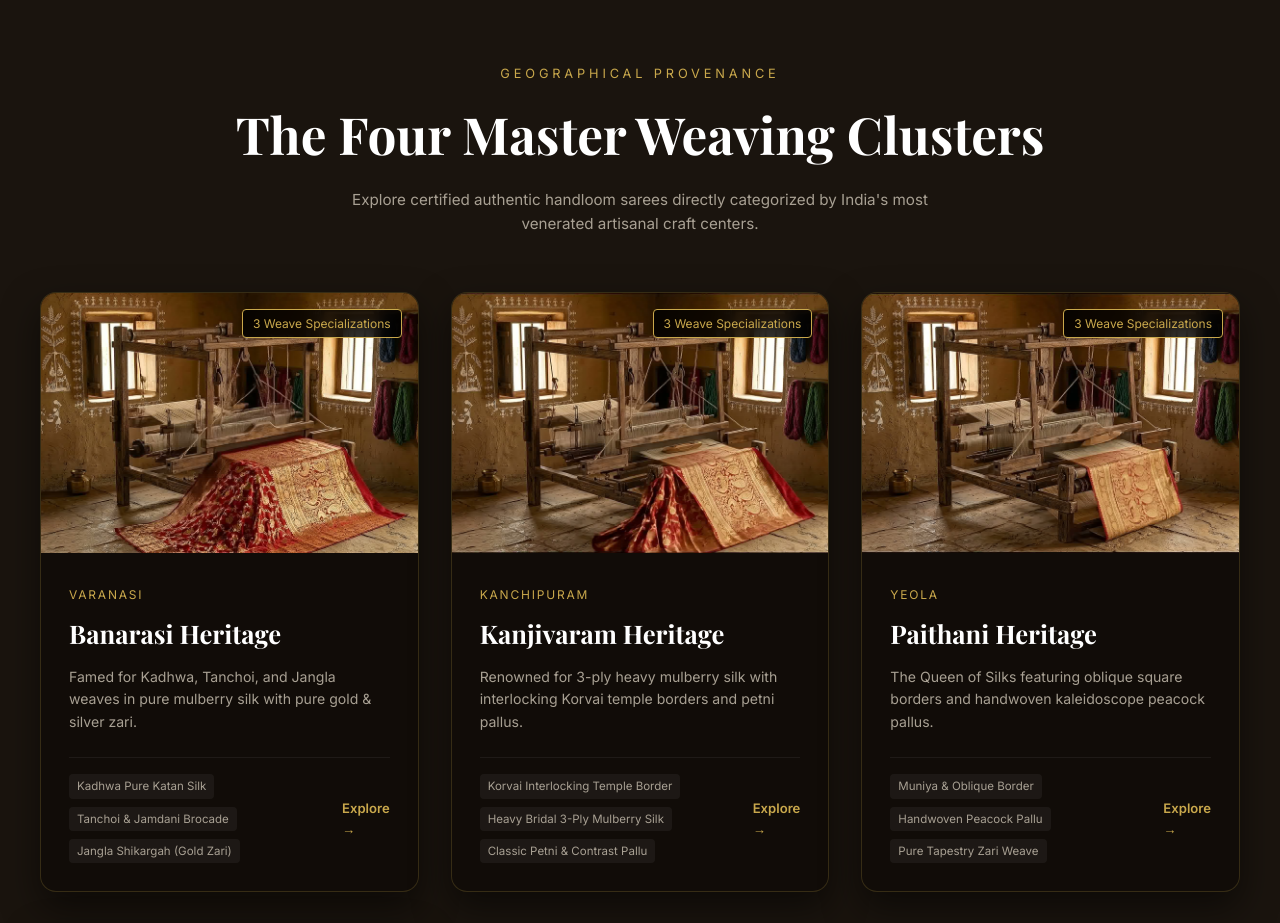
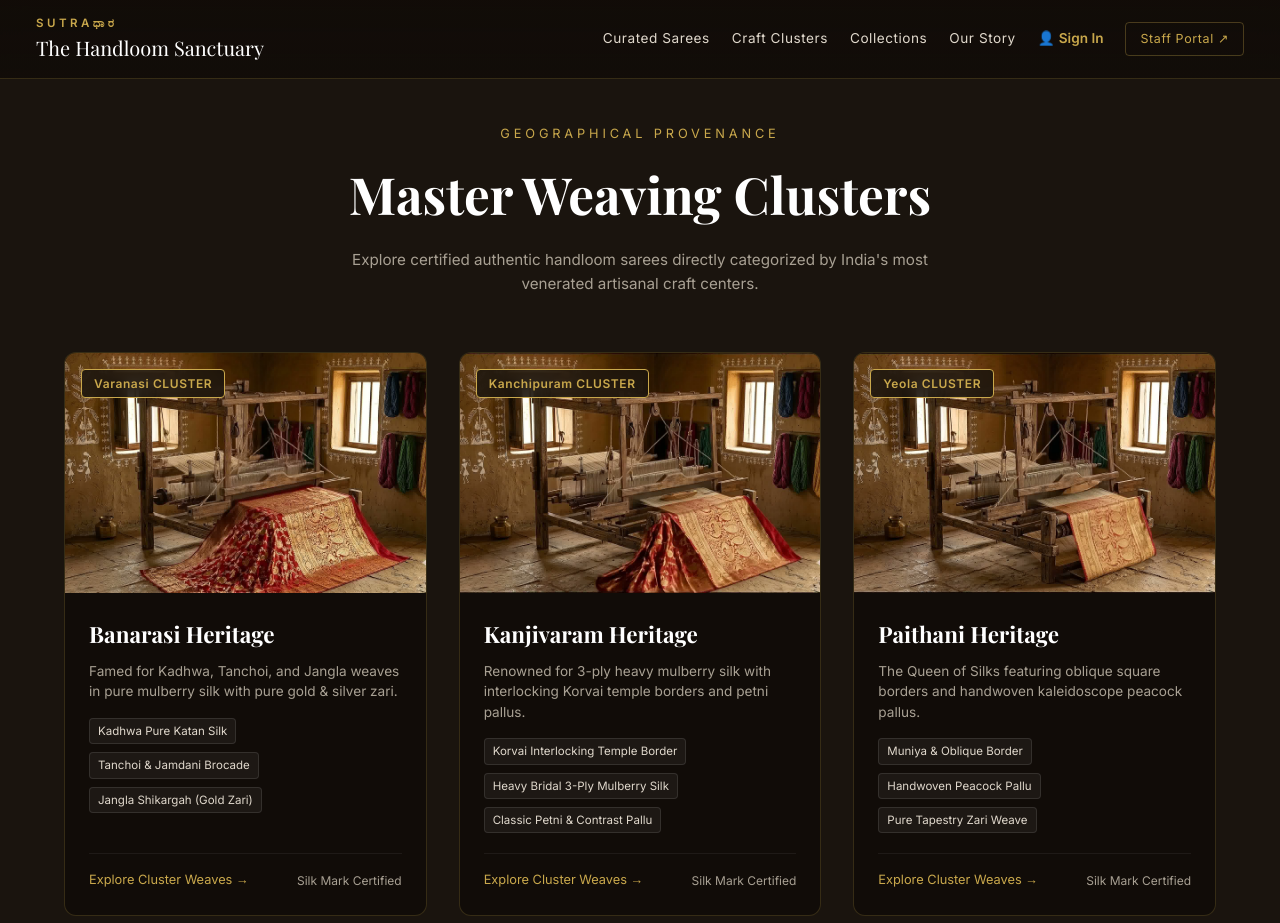
Before and after one commit to mspurushothama2011/sutradara, a Next.js app in the folder frontend/: page /categories in a window 1280 px wide. Shown: the top 923 px of the page. Built offline with nearby package versions, Linux system fonts and the light colour scheme; no server answers.

Commit message:
fix: restore persistent top navigation bar across account, orders, categories, and collections pages

```diff
--- a/frontend/src/app/categories/page.tsx
+++ b/frontend/src/app/categories/page.tsx
@@ -3,6 +3,7 @@
 import { useState, useEffect } from 'react';
 import Link from 'next/link';
 import { apiRequest } from '@/lib/api';
+import LandingNavbar from '@/components/landing/LandingNavbar';
 
 interface SubCategory {
   id: string;
@@ -58,21 +59,9 @@ const FALLBACK_CLUSTERS = [
       { id: '9', name: 'Pure Tapestry Zari Weave', slug: 'pure-tapestry-zari-weave' },
     ],
   },
-  {
-    id: 'chanderi',
-    name: 'Chanderi Heritage',
-    region: 'Chanderi',
-    image: '/frames/ezgif-frame-120.jpg',
-    description: 'Featherlight tissue silks and sheer organza drapes woven with delicate gold meenakari butis.',
-    subCategories: [
-      { id: '10', name: 'Featherlight Tissue & Organza', slug: 'featherlight-tissue-organza' },
-      { id: '11', name: 'Gold & Silver Meenakari Butis', slug: 'gold-silver-meenakari-butis' },
-      { id: '12', name: 'Classic Chanderi Katan Silk', slug: 'classic-chanderi-katan-silk' },
-    ],
-  },
 ];
 
-export default function CategoriesPage() {
+export default function CraftCategoriesPage() {
   const [categories, setCategories] = useState<Category[]>(FALLBACK_CLUSTERS);
   const [isLoading, setIsLoading] = useState(true);
 
@@ -93,15 +82,18 @@ export default function CategoriesPage() {
   }, []);
 
   return (
-    <div style={{ minHeight: '100vh', background: 'var(--bg)', color: '#fff', padding: '60px 24px' }}>
-      <div style={{ maxWidth: '1200px', margin: '0 auto' }}>
+    <div style={{ minHeight: '100vh', background: 'var(--bg)', color: '#fff' }}>
+      {/* Universal Storefront Navigation */}
+      <LandingNavbar />
+
+      <div style={{ paddingTop: '120px', paddingBottom: '80px', paddingLeft: '24px', paddingRight: '24px', maxWidth: '1200px', margin: '0 auto' }}>
         {/* Header */}
         <div style={{ textAlign: 'center', marginBottom: '56px' }}>
           <span style={{ fontSize: '0.8rem', letterSpacing: '0.3em', color: 'var(--gold)', textTransform: 'uppercase' }}>
             GEOGRAPHICAL PROVENANCE
           </span>
           <h1 style={{ fontFamily: 'var(--font-display)', fontSize: 'clamp(2.2rem, 4vw, 3.4rem)', color: '#fff', marginTop: '8px' }}>
-            The Four Master Weaving Clusters
+            Master Weaving Clusters
           </h1>
           <p style={{ maxWidth: '640px', margin: '12px auto 0', color: 'var(--text-dim)', fontSize: '0.95rem' }}>
             Explore certified authentic handloom sarees directly categorized by India&apos;s most venerated artisanal craft centers.
@@ -118,15 +110,14 @@ export default function CategoriesPage() {
                 textDecoration: 'none',
                 background: 'var(--bg-deep)',
                 border: '1px solid rgba(201, 168, 76, 0.2)',
-                borderRadius: '16px',
+                borderRadius: '12px',
                 overflow: 'hidden',
                 display: 'flex',
                 flexDirection: 'column',
-                transition: 'transform 0.3s ease, border-color 0.3s ease',
-                boxShadow: '0 16px 36px rgba(0,0,0,0.5)',
+                transition: 'all 0.3s ease',
               }}
             >
-              <div style={{ position: 'relative', height: '260px', overflow: 'hidden' }}>
+              <div style={{ position: 'relative', height: '240px', overflow: 'hidden' }}>
                 <img
                   src={cluster.image || '/frames/ezgif-frame-240.jpg'}
                   alt={cluster.name}
@@ -136,43 +127,68 @@ export default function CategoriesPage() {
                   style={{
                     position: 'absolute',
                     top: '16px',
-                    right: '16px',
-                    padding: '4px 10px',
-                    background: 'rgba(0,0,0,0.8)',
-                    backdropFilter: 'blur(6px)',
+                    left: '16px',
+                    padding: '4px 12px',
+                    background: 'rgba(26, 20, 14, 0.85)',
+                    backdropFilter: 'blur(8px)',
                     border: '1px solid var(--gold)',
                     color: 'var(--gold)',
                     fontSize: '0.75rem',
+                    fontWeight: 600,
                     borderRadius: '4px',
+                    letterSpacing: '0.05em',
                   }}
                 >
-                  {cluster.subCategories?.length || 3} Weave Specializations
+                  {cluster.region} CLUSTER
                 </span>
               </div>
 
-              <div style={{ padding: '28px', flex: 1, display: 'flex', flexDirection: 'column', justifyContent: 'space-between' }}>
+              <div style={{ padding: '24px', flex: 1, display: 'flex', flexDirection: 'column', justifyContent: 'space-between' }}>
                 <div>
-                  <span style={{ fontSize: '0.75rem', color: 'var(--gold)', letterSpacing: '0.15em', textTransform: 'uppercase' }}>
-                    {cluster.region}
-                  </span>
-                  <h2 style={{ fontFamily: 'var(--font-display)', fontSize: '1.6rem', color: '#fff', margin: '6px 0 12px' }}>
+                  <h3 style={{ fontFamily: 'var(--font-display)', fontSize: '1.4rem', color: '#fff' }}>
                     {cluster.name}
-                  </h2>
-                  <p style={{ fontSize: '0.88rem', color: 'var(--text-dim)', lineHeight: 1.6 }}>
+                  </h3>
+                  <p style={{ color: 'var(--text-dim)', fontSize: '0.85rem', marginTop: '8px', lineHeight: 1.5 }}>
                     {cluster.description}
                   </p>
+
+                  {/* SubCategory Pills (Enforced Max 3) */}
+                  {cluster.subCategories && cluster.subCategories.length > 0 && (
+                    <div style={{ display: 'flex', flexWrap: 'wrap', gap: '8px', marginTop: '16px' }}>
+                      {cluster.subCategories.slice(0, 3).map((sub) => (
+                        <span
+                          key={sub.id}
+                          style={{
+                            fontSize: '0.72rem',
+                            padding: '3px 8px',
+                            background: 'rgba(255, 255, 255, 0.05)',
+                            border: '1px solid rgba(255, 255, 255, 0.1)',
+                            borderRadius: '4px',
+                            color: '#e0d8cc',
+                          }}
+                        >
+                          {sub.name}
+                        </span>
+                      ))}
+                    </div>
+                  )}
                 </div>
 
-                <div style={{ marginTop: '24px', paddingTop: '16px', borderTop: '1px solid rgba(255,255,255,0.06)', display: 'flex', justifyContent: 'space-between', alignItems: 'center' }}>
-                  <div style={{ display: 'flex', gap: '8px', flexWrap: 'wrap' }}>
-                    {cluster.subCategories?.map((sub) => (
-                      <span key={sub.id} style={{ fontSize: '0.72rem', background: 'rgba(255,255,255,0.05)', padding: '3px 8px', borderRadius: '4px', color: 'var(--text-dim)' }}>
-                        {sub.name}
-                      </span>
-                    ))}
-                  </div>
-                  <span style={{ fontSize: '0.82rem', color: 'var(--gold)', fontWeight: 600 }}>
-                    Explore →
+                <div
+                  style={{
+                    marginTop: '20px',
+                    paddingTop: '16px',
+                    borderTop: '1px solid rgba(255, 255, 255, 0.06)',
+                    display: 'flex',
+                    justifyContent: 'space-between',
+                    alignItems: 'center',
+                  }}
+                >
+                  <span style={{ fontSize: '0.8rem', color: 'var(--gold)' }}>
+                    Explore Cluster Weaves →
+                  </span>
+                  <span style={{ fontSize: '0.75rem', color: 'var(--text-dim)' }}>
+                    Silk Mark Certified
                   </span>
                 </div>
               </div>
```
Also changed, not shown: frontend/src/app/account/orders/page.tsx (+41 -55 lines), frontend/src/app/account/page.tsx (+8 -4 lines), frontend/src/app/collections/page.tsx (+33 -31 lines).
